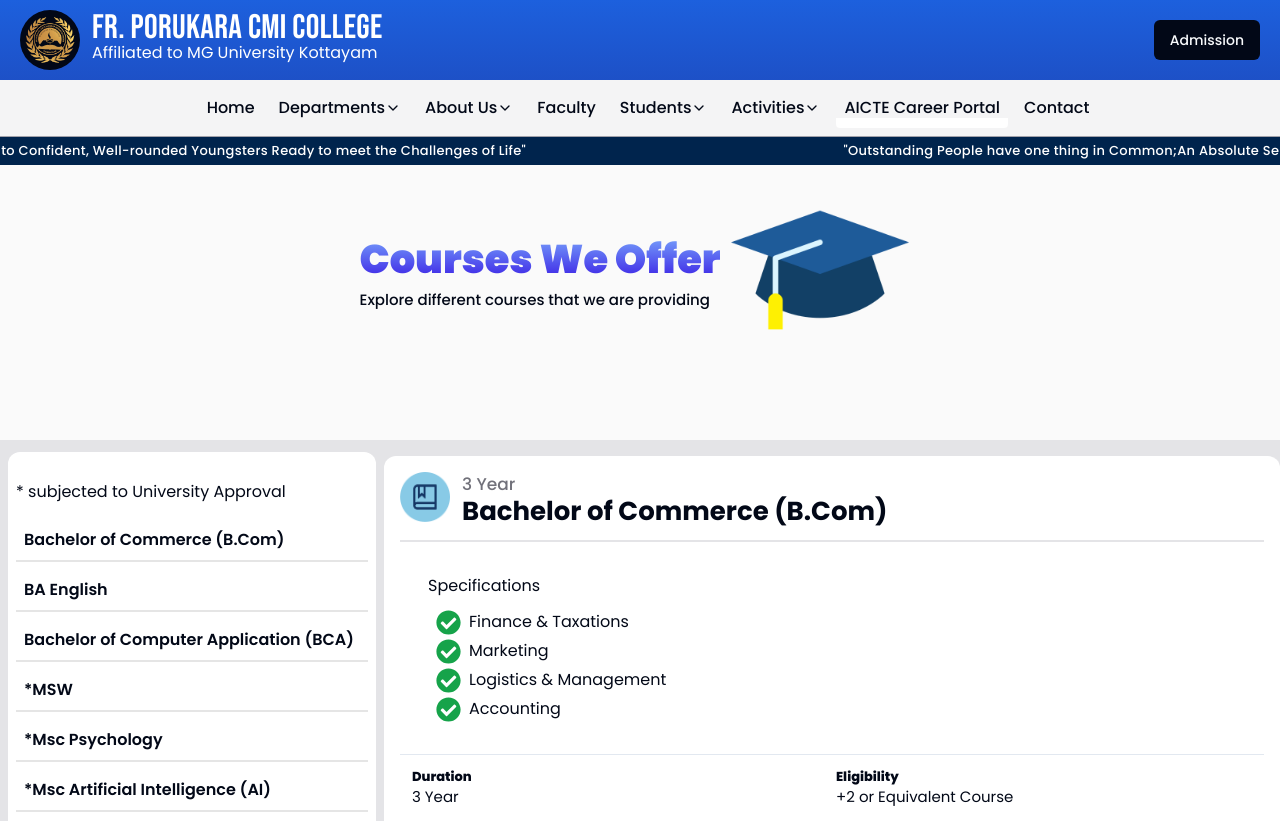
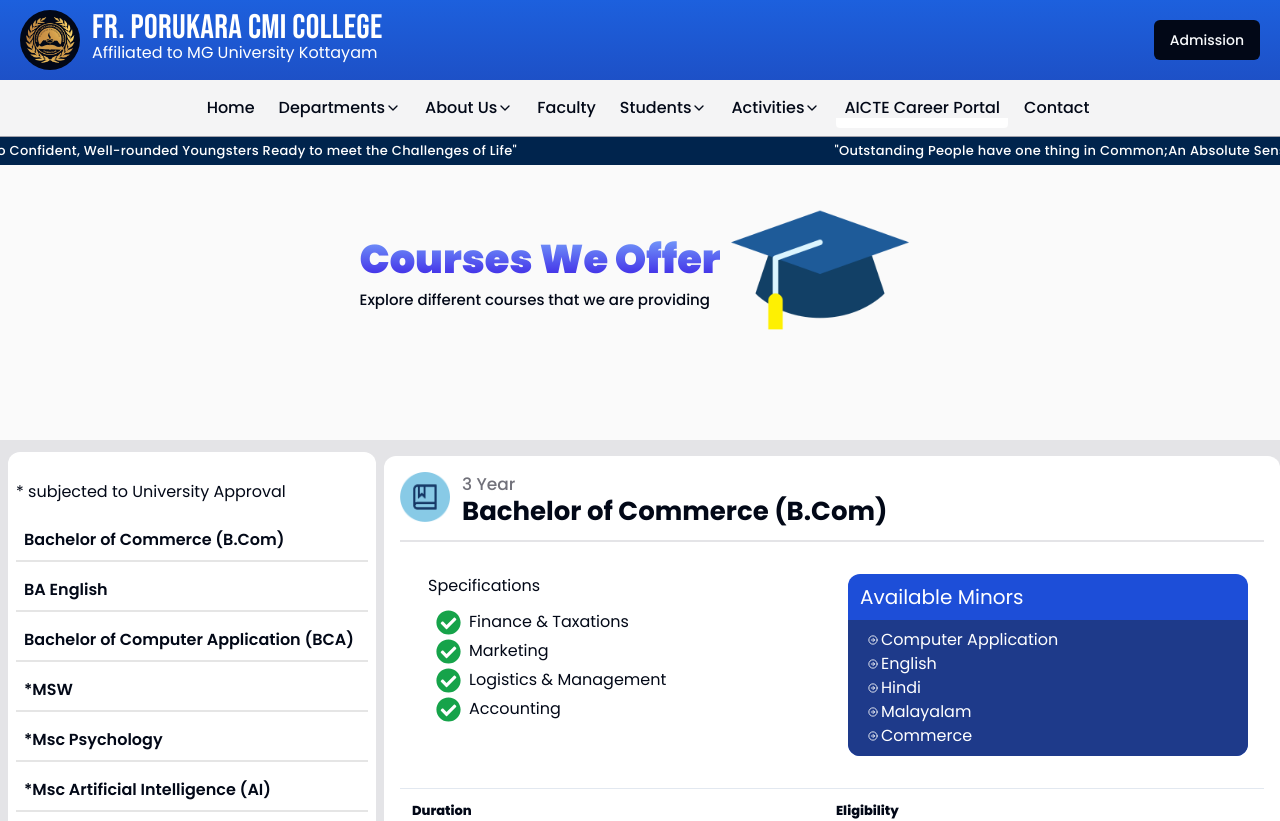
Before and after one commit to Acodehacked/PORUKARA, a Next.js app: page /Course in a window 1280 px wide. Shown: the top 821 px of the page. Built offline with nearby package versions, Linux system fonts and the light colour scheme.

Commit message:
image optimization

```diff
--- a/app/(root)/(home)/Course/[name]/page.tsx
+++ b/app/(root)/(home)/Course/[name]/page.tsx
@@ -1,6 +1,6 @@
 import Course from "@/components/reusable/public/Course";
 import { COURSES } from "@/constants";
-import { ArrowRightCircle, ArrowRightIcon } from "lucide-react";
+import { ArrowRightCircle, ArrowRightCircleIcon, ArrowRightIcon } from "lucide-react";
 import Image from "next/image";
 import Link from "next/link";
 import { notFound } from "next/navigation";
@@ -44,6 +44,7 @@
         </div>
         {/* <h2 className="text-[30px]">{params.name}</h2> */}
         <div className="max-w-[850px] w-full mx-auto">
+
             <Course specializations={Coursee?.specializations} duration={Coursee?.duration || '1 year'} id={Coursee?.title} applylink={Coursee?.link || '/'} eligibility={Coursee?.eligibility || 'Plus Two'} title={Coursee?.title || ''} image={Coursee?.image}>
                 {Coursee?.description || ''}
             </Course>
--- a/app/globals.css
+++ b/app/globals.css
@@ -340,6 +340,11 @@
   width: 3px;
   border-radius: 5px;
 }
+.minors span{
+  display: flex;
+  gap: 3px;
+  align-items: center;
+}
 
 .link-footer::after {
   content: '';
--- a/components/reusable/Home/HomeGallery.tsx
+++ b/components/reusable/Home/HomeGallery.tsx
@@ -74,10 +74,10 @@
         let firstrowindex = i * 2;
         row.push(<div className='flex w-full gap-2'>
             <div className={cn('h-[200px] object-cover overflow-hidden rounded-xl', i % 2 == 0 ? 'w-[60%]' : 'w-[40%]')}>
-                <Image className='w-full h-full object-cover' src={`${images[firstrowindex].src}`} alt={''} width={200} objectFit='cover' height={200} />
+                <Image className='w-full h-full object-cover' src={images[firstrowindex].src} alt={''} width={400} placeholder="empty" height={400} />
             </div>
             <div className={cn('h-[200px] overflow-hidden rounded-xl object-cover', i % 2 == 0 ? 'w-[40%]' : 'w-[60%]')}>
-                <Image className='w-full h-full object-cover' src={`${images[firstrowindex + 1].src}`} objectFit='cover' alt={''} width={200} height={200} />
+                <Image className='w-full h-full object-cover' src={images[firstrowindex + 1].src} placeholder='empty' alt={''} width={400} height={400} />
             </div>
         </div>)
     }
--- a/components/reusable/public/Course.tsx
+++ b/components/reusable/public/Course.tsx
@@ -1,6 +1,6 @@
 import { Button } from '@/components/ui/button'
 import { CheckboxIndicator } from '@radix-ui/react-checkbox'
-import { CheckCheckIcon } from 'lucide-react'
+import { ArrowRightCircleIcon, CheckCheckIcon } from 'lucide-react'
 import Image from 'next/image'
 import Link from 'next/link'
 import React from 'react'
@@ -17,16 +17,26 @@
         </div>
       </div>
       <div className='border-t-zinc-200 border-t-2 py-4 lg:flex-row flex-col-reverse flex w-full'>
-        <div className='lg:w-[60%] w-[100%] p-4'>
-          {children}
-          <div className='px-3 gap-1 flex flex-col'>
-            {specializations?.length  != undefined ? <h2 className='mb-2'>Specifications</h2> : ""}
+        <div className='w-[100%] p-4 flex justify-between'>
+          {/* {children} */}
+          <div className='px-3 gap-1 flex flex-col w-full'>
+            {specializations?.length != undefined ? <h2 className='mb-2'>Specifications</h2> : ""}
             {specializations?.map((spec, index) => {
               return <div key={index} className='flex ms-2 gap-2'>
                 <FaCheckCircle size={25} className='text-green-600' />
                 <h2>{spec}</h2>
               </div>
             })}
+          </div>
+          <div className="bg-blue-700 max-w-[400px] w-full rounded-xl overflow-hidden">
+            <h3 className="text-white px-3 py-2 text-[20px]">Available Minors</h3>
+            <div className="flex flex-col minors bg-blue-900 py-2 text-white px-5">
+              <span><ArrowRightCircleIcon size={10} /> Computer Application</span>
+              <span><ArrowRightCircleIcon size={10} /> English</span>
+              <span><ArrowRightCircleIcon size={10} /> Hindi</span>
+              <span><ArrowRightCircleIcon size={10} /> Malayalam</span>
+              <span><ArrowRightCircleIcon size={10} /> Commerce</span>
+            </div>
           </div>
         </div>
         {image !== '' ? <Image alt='' className='lg:w-[40%] h-full object-cover rounded-xl w-[100%]' src={`/${image}`} width={900} height={900} /> : ''}
--- a/next.config.mjs
+++ b/next.config.mjs
@@ -3,11 +3,11 @@
 
 
 export const  nextConfig = {
-    reactStrictMode: false,
-    images: {
-        unoptimized: true,
-        domains: ['https://porukaracollege.in']
-    },
+    reactStrictMode: true,
+    // images: {
+    //     unoptimized: true,
+    //     domains: ['https://porukaracollege.in']
+    // },
 };
 
 export default withNextVideo(nextConfig, { folder: 'public/videos' });
```
Also changed, not shown: app/(root)/(home)/Course/page.tsx (+11 -0 lines).
